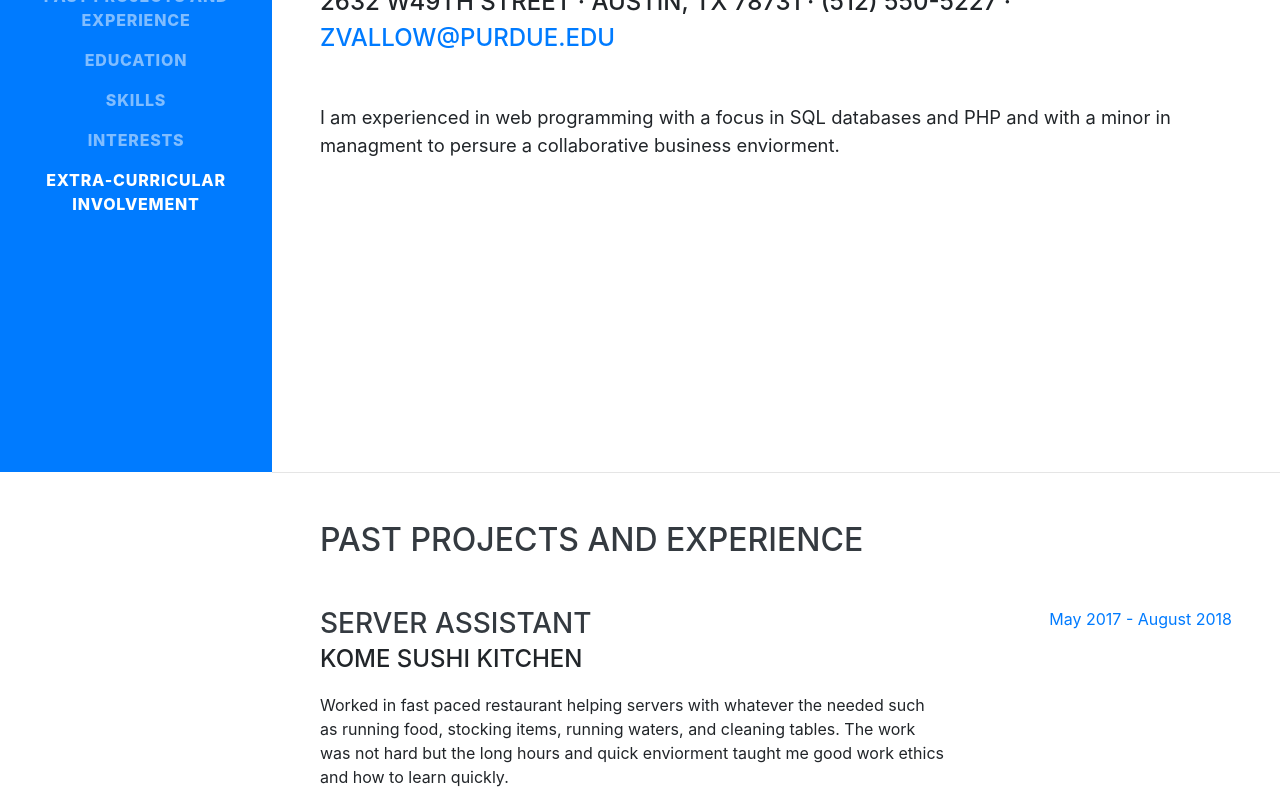
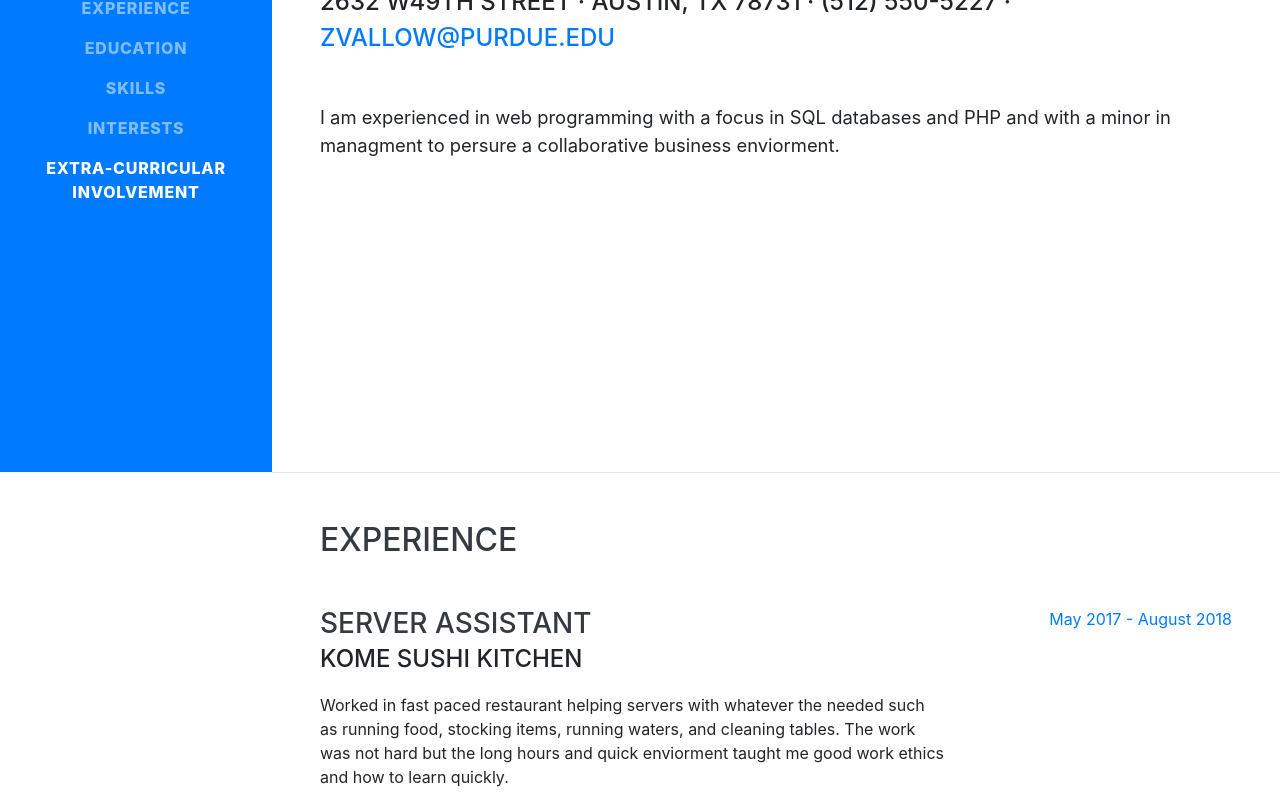
Before and after one commit to zvallow/zvallow.github.io, a website with bundled scripts: page index.html in a window 1280 px wide. Shown: the part 328-1139 px from the top of the page. Built offline with nearby package versions, Linux system fonts and the light colour scheme; a web font is replaced by a local one.

Commit message:
Updated tables

```diff
--- a/index.html
+++ b/index.html
@@ -40,7 +40,7 @@
           <a class="nav-link js-scroll-trigger" href="#about">About</a>
         </li>
         <li class="nav-item">
-          <a class="nav-link js-scroll-trigger" href="#experience">Past Projects and Experience</a>
+          <a class="nav-link js-scroll-trigger" href="#experience">Experience</a>
         </li>
         <li class="nav-item">
           <a class="nav-link js-scroll-trigger" href="#education">Education</a>
@@ -76,7 +76,7 @@
 
     <section class="resume-section p-3 p-lg-5 d-flex justify-content-center" id="experience">
       <div class="w-100">
-        <h2 class="mb-5">Past Projects and Experience</h2>
+        <h2 class="mb-5">Experience</h2>
 
         <div class="resume-item d-flex flex-column flex-md-row justify-content-between mb-5">
           <div class="resume-content">
```
